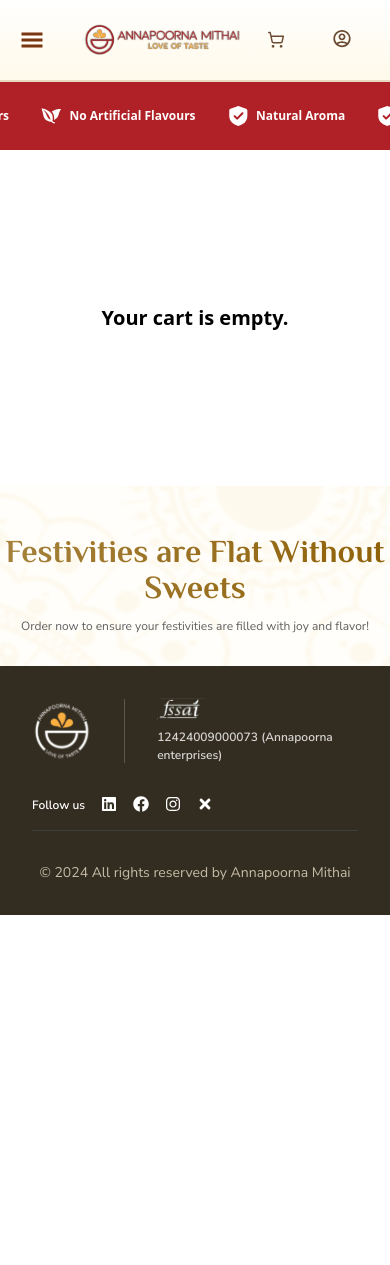
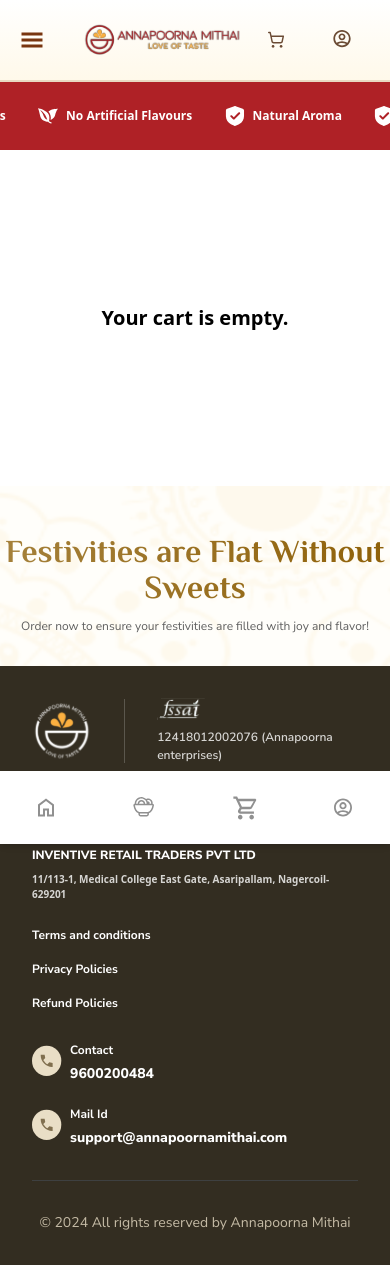
Before and after one commit to sanjvj/Annapoorna-mithais, a React (Vite) app in the folder frontend/: page /cart in a window 390 px wide. Before the commit the page ends 915 px from the top, so only its background shows below. Built offline with nearby package versions, Linux system fonts and the light colour scheme.

Commit message:
Footerbar updated

```diff
--- a/frontend/src/components/Footer.jsx
+++ b/frontend/src/components/Footer.jsx
@@ -10,46 +10,47 @@
           <div className="border-l border-white opacity-20 h-16"></div>
           <div className="flex flex-col">
             <img src="fssai.png" alt="FSSAI Logo" className="w-12 md:w-20 mb-2" />
-            <p className="opacity-80 text-[12px] md:text-[16px] font-Nunito font-semibold">12424009000073 (Annapoorna enterprises)</p>
+            <p className="opacity-80 text-[12px] md:text-[16px] font-Nunito font-semibold">12418012002076 (Annapoorna enterprises)</p>
           </div>
         </div>
 
         <div className="flex items-start md:items-center gap-4">
           <span className="font-semibold font-Nunito text-[12px] md:text-[16px]">Follow us</span>
-          <FaLinkedin className="text-white" />
-          <FaFacebook className="text-white" />
-          <FaInstagram className="text-white" />
-          <FaTimes className="text-white" />
+          <a href='https://www.facebook.com/annapoornamithai' target='_blank'><FaFacebook className="text-white" /></a>
+          <a href='https://www.instagram.com/annapoornamithai/' target='_blank'><FaInstagram className="text-white"  /></a>
         </div>
       </div>
 
-      <div className="container hidden mx-auto lg:flex flex-col md:flex-row justify-between items-end gap-8 my-8">
+      <div className="container mx-auto lg:flex flex-col md:flex-row justify-between items-end gap-8 my-8">
         <div className="flex flex-col gap-2">
-          <h3 className="md:text-[24px] font-extrabold font-Nunito uppercase">Inventive Retail Traders PVT LTD</h3>
-          <p className="opacity-80 text-[16px] font-semibold">11/113-1, Medical College East Gate, Asaripallam, Nagercoil-629201</p>
+          <h3 className="text-[12px] md:text-[24px] font-extrabold font-Nunito uppercase">Inventive Retail Traders PVT LTD</h3>
+          <p className="opacity-80 mb-6 md:mb-0 text-[10px] md:text-[16px] font-semibold">11/113-1, Medical College East Gate, Asaripallam, Nagercoil-629201</p>
         </div>
-        <div className="flex flex-col gap-4">
+        <div className="flex flex-col gap-4 mb-6">
           <div className="flex items-center gap-2">
-            <span className="text-[16px] font-Nunito font-semibold">@ mimart.co.in</span>
+            <a href='' className="text-[12px] md:text-[16px] font-Nunito font-bold">Terms and conditions</a>
           </div>
           <div className="flex items-center gap-2">
-            <span className="text-[16px] font-Nunito font-semibold">ddmimart@gmail.com</span>
+          <a href='' className="text-[12px] md:text-[16px] font-Nunito font-bold">Privacy Policies</a>
           </div>
           <div className="flex items-center gap-2">
-            <span className="text-[16px] font-Nunito font-semibold">info@mimart.co.in</span>
+          <a href='' className="text-[12px] md:text-[16px] font-Nunito font-bold">Refund Policies</a>
           </div>
         </div>
         <div className="flex flex-col gap-4">
           <div className="flex items-center gap-2">
-            <img src='Landline.svg' alt="Landline" />
+            <img src='Landline.svg' className='w-[30px] md:w-[40px]' alt="Landline" />
             <div>
-              <span className="text-[12px] font-bold font-Nunito">LANDLINE<br /></span>
-              <span className="text-[16.09px] font-extrabold font-Nunito">04652-457060</span>
+              <span className="text-[12px] font-bold font-Nunito">Contact<br /></span>
+              <span className="text-[14px] font-extrabold font-Nunito">9600200484</span>
             </div>
           </div>
           <div className="flex items-center gap-2">
-            <img src='Landline.svg' alt="Landline" />
-            <p className="text-[16px] font-extrabold font-Nunito">75500-86293<br />75500-86295</p>
+          <img src='Landline.svg' className='w-[30px] md:w-[40px]' alt="Landline" />
+            <div>
+              <span className="text-[12px] font-bold font-Nunito">Mail Id<br /></span>
+              <span className="text-[14px] font-extrabold font-Nunito">support@annapoornamithai.com</span>
+            </div>
           </div>
         </div>
       </div>
--- a/frontend/src/components/FooterBar.jsx
+++ b/frontend/src/components/FooterBar.jsx
@@ -1,19 +1,17 @@
 import React from 'react';
-import { useState } from 'react';
-
-const FooterBar = () => {
-    const [cartItemCount, setCartItemCount] = useState(0);
+import { useNavigate } from 'react-router-dom';
+const FooterBar = ({ cartItemCount }) => {
+  const navigate = useNavigate();
   return (
     <div className="fixed bottom-0 w-full bg-white shadow-md flex justify-around items-center py-[24px] sm:flex md:hidden lg:hidden">
       <div className="text-center">
-        <img src="home.svg" alt="Home" className="mx-auto" />
-
+        <img src="home.svg" alt="Home" className="mx-auto cursor-pointer" onClick={()=>{navigate('/')}} />
       </div>
       <div className="text-center">
-        <img src="shop.svg" alt="Food" className="mx-auto" />
+        <img src="shop.svg" alt="Food" className="mx-auto cursor-pointer" onClick={()=>{navigate('/shop')}} />
       </div>
-      <div className="relative cursor-pointer" >
-          <img src="cart2.svg" className="lg:w-[30px] lg:h-[30px] w-[24px] h-[24px] text-[#70513A]" />
+      <div className="relative cursor-pointer">
+        <img src="cart2.svg" className="lg:w-[30px] lg:h-[30px] w-[24px] h-[24px] text-[#70513A] cursor-pointer" onClick={()=>{navigate('/cart')}} />
         {cartItemCount > 0 && (
           <div className="absolute top-[-6px] right-[-4px] bg-red-500 text-white text-xs rounded-full w-4 h-4 flex items-center justify-center">
             {cartItemCount}
@@ -21,8 +19,7 @@
         )}
       </div>
       <div className="text-center">
-        <img src="profile2.svg" alt="Profile" className="mx-auto" />
-
+        <img src="profile2.svg" alt="Profile" className="mx-auto cursor-pointer" onClick={()=>{navigate('/profile')}} />
       </div>
     </div>
   );
--- a/frontend/src/components/Navbar/Navbar.jsx
+++ b/frontend/src/components/Navbar/Navbar.jsx
@@ -3,36 +3,17 @@
 import { GiHamburgerMenu } from "react-icons/gi";
 import { MdClose } from "react-icons/md";
 
-const Navbar = () => {
+const Navbar = ({ cartItemCount }) => {
   const [isOpen, setIsOpen] = useState(false);
   const [selected, setSelected] = useState('');
-  const [cartItemCount, setCartItemCount] = useState(0);
   const menuRef = useRef();
   const navigate = useNavigate();
   const location = useLocation();
-
-
-
 
   useEffect(() => {
     const path = location.pathname.substring(1);
     setSelected(path);
   }, [location]);
-
-  const updateCartItemCount = () => {
-    const storedCart = JSON.parse(localStorage.getItem('cart')) || [];
-    const count = storedCart.reduce((total, item) => total + item.quantity, 0);
-    setCartItemCount(count);
-  };
-
-  useEffect(() => {
-    updateCartItemCount();
-    window.addEventListener('storage', updateCartItemCount);
-
-    return () => {
-      window.removeEventListener('storage', updateCartItemCount);
-    };
-  }, []);
 
   const handleSelect = (page) => {
     setSelected(page);
@@ -42,12 +23,16 @@
   return (
     <div className="flex justify-between items-center bg-gradient-to-b from-[#FFFFFF] to-[#FFF9EA] p-5 border-b-2 border-[#E9D9C2] lg:mb-0">
       <div className="flex items-center lg:hidden">
-        {isOpen ? (<MdClose
-          className="w-[24px] h-[24px] text-amber-900 cursor-pointer rounded-lg"
-          onClick={()=>{setIsOpen(!isOpen)}}
-        />):(
-          <GiHamburgerMenu className="w-[24px] h-[24px] text-amber-900 cursor-pointer rounded-lg"
-          onClick={()=>{setIsOpen(true)}}></GiHamburgerMenu>
+        {isOpen ? (
+          <MdClose
+            className="w-[24px] h-[24px] text-amber-900 cursor-pointer rounded-lg"
+            onClick={() => setIsOpen(!isOpen)}
+          />
+        ) : (
+          <GiHamburgerMenu
+            className="w-[24px] h-[24px] text-amber-900 cursor-pointer rounded-lg"
+            onClick={() => setIsOpen(true)}
+          />
         )}
       </div>
 
--- /dev/null
+++ b/frontend/src/components/ParentNavbar.jsx
@@ -0,0 +1,31 @@
+import React, { useState, useEffect } from 'react';
+import Navbar from './Navbar';
+import FooterBar from './FooterBar';
+
+const ParentNavbar = () => {
+  const [cartItemCount, setCartItemCount] = useState(0);
+
+  const updateCartItemCount = () => {
+    const storedCart = JSON.parse(localStorage.getItem('cart')) || [];
+    const count = storedCart.reduce((total, item) => total + item.quantity, 0);
+    setCartItemCount(count);
+  };
+
+  useEffect(() => {
+    updateCartItemCount();
+    window.addEventListener('storage', updateCartItemCount);
+
+    return () => {
+      window.removeEventListener('storage', updateCartItemCount);
+    };
+  }, []);
+
+  return (
+    <div>
+      <Navbar cartItemCount={cartItemCount} />
+      <FooterBar cartItemCount={cartItemCount} />
+    </div>
+  );
+};
+
+export default ParentNavbar;
--- a/frontend/src/pages/AboutUs/About.jsx
+++ b/frontend/src/pages/AboutUs/About.jsx
@@ -1,18 +1,39 @@
 import React from 'react'
+import { useState,useEffect } from 'react'
 import Navbar from '../../components/Navbar/Navbar'
 import Slider from '../../components/Slider/Slider'
 import AboutHero from '../../components/AboutHero'
 import Footer from '../../components/Footer'
 import ShopHero from '../../components/ShopHero'
+import FooterBar from '../../components/FooterBar'
 
 const About = () => {
+  const [category, setCategory] = useState("All");
+  const [searchTerm, setSearchTerm] = useState('');
+  const [cartItemCount, setCartItemCount] = useState(0);
+
+  const updateCartItemCount = () => {
+    const storedCart = JSON.parse(localStorage.getItem('cart')) || [];
+    const count = storedCart.reduce((total, item) => total + item.quantity, 0);
+    setCartItemCount(count);
+  };
+
+  useEffect(() => {
+    updateCartItemCount();
+    window.addEventListener('storage', updateCartItemCount);
+
+    return () => {
+      window.removeEventListener('storage', updateCartItemCount);
+    };
+  }, []);
   return (
     <div>
-      <Navbar></Navbar>
+      <Navbar cartItemCount={cartItemCount}></Navbar>
       <Slider></Slider>
       <AboutHero></AboutHero>
       <ShopHero></ShopHero>
       <Footer></Footer>
+      <FooterBar cartItemCount={cartItemCount}></FooterBar>
     </div>
   )
 }
--- a/frontend/src/pages/Cart/Cart.jsx
+++ b/frontend/src/pages/Cart/Cart.jsx
@@ -4,8 +4,27 @@
 import ShopHero from '../../components/ShopHero';
 import Footer from '../../components/Footer';
 import Login from '../../components/Login';
+import FooterBar from '../../components/FooterBar';
 
 const CartPage = () => {
+  const [category, setCategory] = useState("All");
+  const [searchTerm, setSearchTerm] = useState('');
+  const [cartItemCount, setCartItemCount] = useState(0);
+
+  const updateCartItemCount = () => {
+    const storedCart = JSON.parse(localStorage.getItem('cart')) || [];
+    const count = storedCart.reduce((total, item) => total + item.quantity, 0);
+    setCartItemCount(count);
+  };
+
+  useEffect(() => {
+    updateCartItemCount();
+    window.addEventListener('storage', updateCartItemCount);
+
+    return () => {
+      window.removeEventListener('storage', updateCartItemCount);
+    };
+  }, []);
   const [cartItems, setCartItems] = useState([]);
   const [showLogin, setShowLogin] = useState(false);
 
@@ -54,7 +73,7 @@
 
   return (
     <div>
-      <Navbar />
+      <Navbar cartItemCount={cartItemCount} />
       <Slider />
       <div className="p-10 lg:border-2 rounded-lg lg:m-10">
         {cartItems.length > 0 ? (
@@ -141,6 +160,7 @@
 
       <ShopHero />
       <Footer />
+      <FooterBar cartItemCount={cartItemCount}></FooterBar>
     </div>
   );
 };
--- a/frontend/src/pages/Home/Home.jsx
+++ b/frontend/src/pages/Home/Home.jsx
@@ -1,4 +1,4 @@
-import React, { useState } from 'react';
+import React, { useState, useEffect } from 'react';
 import Navbar from '../../components/Navbar/Navbar';
 import Hero from '../../components/Hero/Hero';
 import Slider from '../../components/Slider/Slider';
@@ -12,10 +12,26 @@
 const Home = () => {
   const [category, setCategory] = useState("All");
   const [searchTerm, setSearchTerm] = useState('');
+  const [cartItemCount, setCartItemCount] = useState(0);
+
+  const updateCartItemCount = () => {
+    const storedCart = JSON.parse(localStorage.getItem('cart')) || [];
+    const count = storedCart.reduce((total, item) => total + item.quantity, 0);
+    setCartItemCount(count);
+  };
+
+  useEffect(() => {
+    updateCartItemCount();
+    window.addEventListener('storage', updateCartItemCount);
+
+    return () => {
+      window.removeEventListener('storage', updateCartItemCount);
+    };
+  }, []);
 
   return (
     <div>
-      <Navbar />
+      <Navbar cartItemCount={cartItemCount} />
       <Hero />
       <Slider />
       <ExploreMenu title1='What are you' title2='searching for?' />
@@ -23,7 +39,7 @@
       <Review />
       <Story />
       <Footer />
-      <FooterBar></FooterBar>
+      <FooterBar cartItemCount={cartItemCount} />
     </div>
   );
 };
--- a/frontend/src/pages/ShopNow/ShopNow.jsx
+++ b/frontend/src/pages/ShopNow/ShopNow.jsx
@@ -1,24 +1,43 @@
 import React, { useState } from 'react';
+import { useEffect } from 'react';
 import Navbar from '../../components/Navbar/Navbar';
 import Slider from '../../components/Slider/Slider';
 import ExploreMenu from '../../components/ExploreMenu/ExploreMenu';
 import FoodDisplay from '../../components/FoodDisplay/FoodDisplay';
 import ShopHero from '../../components/ShopHero';
 import Footer from '../../components/Footer';
-import SearchBar from '../../components/SearchBar';
-import SearchWithFilter from '../../components/SearchWithFilter';
+
+import FooterBar from '../../components/FooterBar';
 
 const ShopNow = () => {
+  const [category, setCategory] = useState("All");
   const [searchTerm, setSearchTerm] = useState('');
+  const [cartItemCount, setCartItemCount] = useState(0);
+
+  const updateCartItemCount = () => {
+    const storedCart = JSON.parse(localStorage.getItem('cart')) || [];
+    const count = storedCart.reduce((total, item) => total + item.quantity, 0);
+    setCartItemCount(count);
+  };
+
+  useEffect(() => {
+    updateCartItemCount();
+    window.addEventListener('storage', updateCartItemCount);
+
+    return () => {
+      window.removeEventListener('storage', updateCartItemCount);
+    };
+  }, []);
 
   return (
     <div>
-      <Navbar />
+      <Navbar cartItemCount={cartItemCount} />
       <Slider />
       <ExploreMenu title1='What are you' title2='searching for?' />
       <FoodDisplay searchTerm={searchTerm} />
       <ShopHero />
       <Footer />
+      <FooterBar cartItemCount={cartItemCount} />
     </div>
   );
 };
```
Lines whose indentation alone changed are shown as unchanged.
